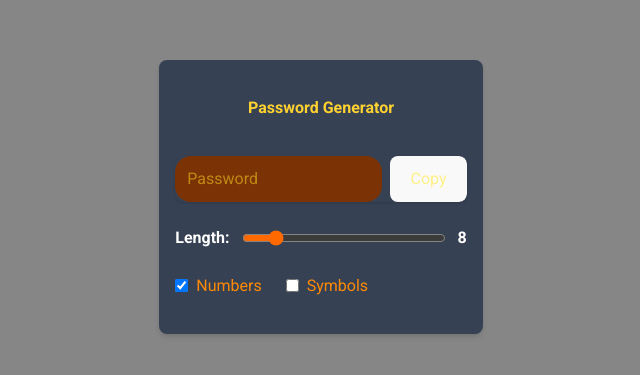
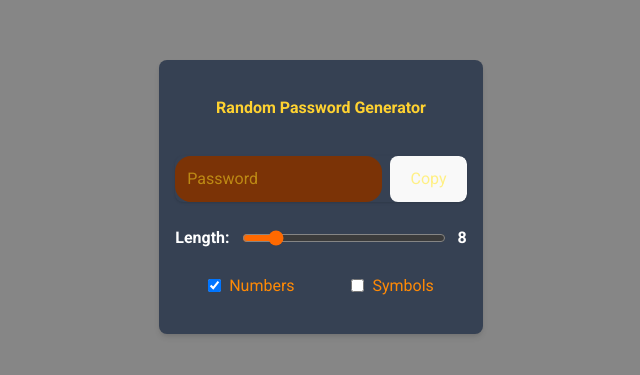
Before and after one commit to SalmanZulfiqarShaikh/password-generator-react, a React (Vite) app: page / in a window 1280 px wide. Shown: the part 203-578 px from the top of the page, without its empty margins (319-959 px from the left). Built offline with nearby package versions, Linux system fonts and the light colour scheme.

Commit message:
made some changes in the UI

```diff
--- a/src/App.jsx
+++ b/src/App.jsx
@@ -30,21 +30,21 @@ function App() {
     <>
   <div className='w-full max-w-md mx-auto shadow-md rounded-lg px-4 py-9 my-8 text-orange-400 bg-gray-700'>
         <h3 className='text-amber-300 text-shadow-black text-center mb-9 font-black'>
-          Password Generator
+          Random Password Generator
         </h3>
 
         {/* Input + Button Row */}
         <div className='flex shadow rounded-lg overflow-hidden mb-6 gap-2'>
           <input
             type="text"
-            className='w-full px-3 py-2 text-yellow-300 bg-amber-900 rounded-2xl'
+            className='w-full px-3 py-2 text-yellow-300 bg-amber-900 rounded-2xl cursor-pointer'
             placeholder='Password'
             readOnly
             value={password}
           />
           <button
-            className='bg-orange-400 text-yellow-200 px-3 py-2 hover:bg-orange-500 rounded-2xl'
-            onClick={generatePassword}
+            className='bg-orange-400 text-yellow-200 px-3 py-2 hover:bg-orange-500 rounded-2xl cursor-pointer'
+
           >
             Copy
           </button>
@@ -59,18 +59,19 @@ function App() {
             max={32}
             value={length}
             onChange={(e) => lengthSetter(e.target.value)}
-            className='w-full accent-orange-500'
+            className='cursor-pointer w-full accent-orange-500'
           />
           <span className='text-white font-bold'>{length}</span>
         </div>
 
         {/* Options */}
-        <div className='flex items-center gap-6'>
+<div className='flex items-center justify-evenly gap-6 mt-4'>
   <label className='flex items-center gap-2'>
     <input
       type="checkbox"
       checked={numberAllowed}
       onChange={() => setNumberAllowed(!numberAllowed)}
+      className='cursor-pointer'
     />
     Numbers
   </label>
@@ -80,10 +81,12 @@ function App() {
       type="checkbox"
       checked={symbolAllowed}
       onChange={() => setSymbolAllowed(!symbolAllowed)}
+      className='cursor-pointer'
     />
     Symbols
   </label>
 </div>
+
       </div>
 </>
 
```
Lines whose indentation alone changed are shown as unchanged.
